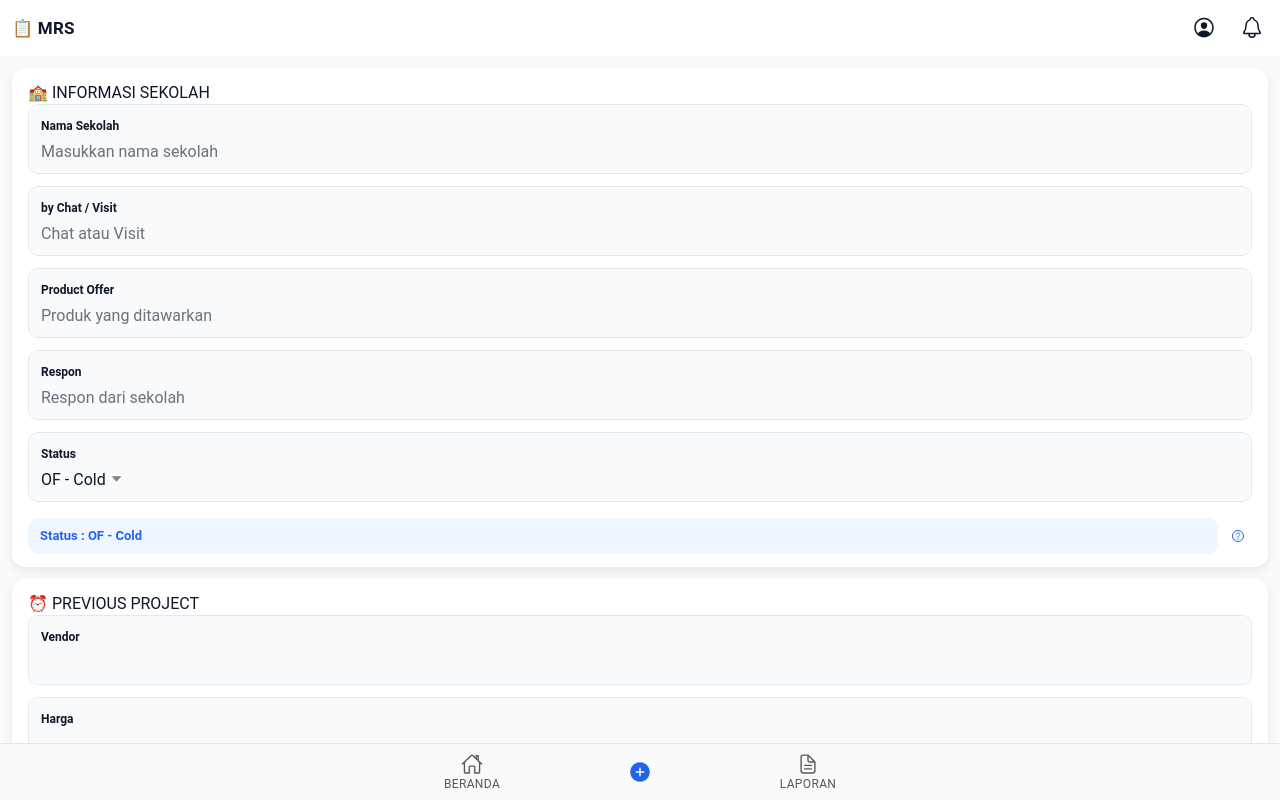
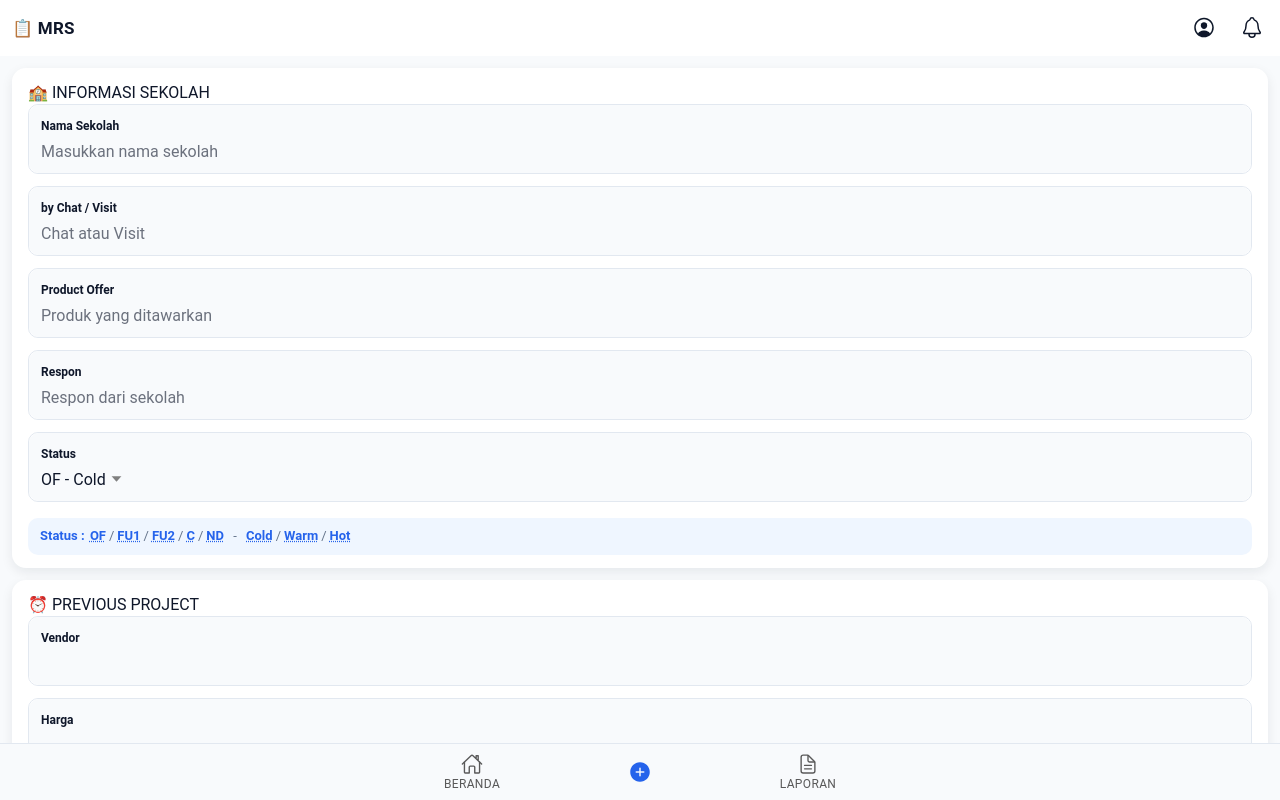
Before and after one commit to uddind/team-report-mavis, a React (Vite) app: page /tambah-report in a window 1280 px wide. Built offline with nearby package versions, Linux system fonts and the light colour scheme.

Commit message:
Add clickable status legend with individual popups

```diff
--- /dev/null
+++ b/src/components/StatusLegend.css
@@ -0,0 +1,53 @@
+.status-legend {
+  margin-top: 4px;
+  font-size: 13px;
+  line-height: 1.6;
+  padding: 8px 12px;
+  background: #EFF6FF;
+  border-radius: var(--app-radius-sm, 10px);
+}
+
+.legend-label {
+  font-weight: 600;
+  color: #2563EB;
+}
+
+.legend-term {
+  color: #2563EB;
+  font-weight: 700;
+  text-decoration: underline dotted;
+  cursor: pointer;
+  padding: 2px;
+}
+
+.legend-separator {
+  color: #64748B;
+  margin: 0 1px;
+}
+
+.legend-dash {
+  margin: 0 4px;
+}
+
+.status-legend-popover {
+  --width: 220px;
+}
+
+.status-legend-popover-content {
+  --background: #ffffff;
+  padding: 10px 12px;
+}
+
+.legend-popover-title {
+  font-size: 14px;
+  font-weight: 700;
+  color: #2563EB;
+  margin: 0 0 4px 0;
+}
+
+.legend-popover-desc {
+  font-size: 12px;
+  color: #334155;
+  margin: 0;
+  line-height: 1.4;
+}
--- /dev/null
+++ b/src/components/StatusLegend.tsx
@@ -0,0 +1,63 @@
+import { useState } from 'react';
+import { IonPopover, IonContent } from '@ionic/react';
+import './StatusLegend.css';
+
+const descriptions: Record<string, string> = {
+  OF: 'Offer — penawaran awal ke sekolah',
+  'FU1': 'Follow Up 1 — tindak lanjut pertama',
+  'FU2': 'Follow Up 2 — tindak lanjut kedua',
+  C: 'Closing — deal/kesepakatan berhasil',
+  ND: 'No Deal — tidak ada respon / tidak lanjut',
+  Cold: 'Belum tertarik dengan penawaran',
+  Warm: 'Mulai tertarik, perlu tindak lanjut',
+  Hot: 'Sangat tertarik, siap closing',
+};
+
+const statusTerms = ['OF', 'FU1', 'FU2', 'C', 'ND'];
+const tempTerms = ['Cold', 'Warm', 'Hot'];
+
+const StatusLegend: React.FC = () => {
+  const [activeTerm, setActiveTerm] = useState<string | null>(null);
+  const [popoverEvent, setPopoverEvent] = useState<Event | undefined>(undefined);
+
+  const handleTermClick = (term: string, e: React.MouseEvent) => {
+    setPopoverEvent(e.nativeEvent);
+    setActiveTerm(term);
+  };
+
+  const renderTerm = (term: string, isLast: boolean) => (
+    <span key={term}>
+      <span className="legend-term" onClick={(e) => handleTermClick(term, e)}>
+        {term}
+      </span>
+      {!isLast && <span className="legend-separator">/</span>}
+    </span>
+  );
+
+  return (
+    <div className="status-legend">
+      <span className="legend-label">Status : </span>
+      {statusTerms.map((term, i) => renderTerm(term, i === statusTerms.length - 1))}
+      <span className="legend-separator legend-dash"> - </span>
+      {tempTerms.map((term, i) => renderTerm(term, i === tempTerms.length - 1))}
+
+      <IonPopover
+        isOpen={activeTerm !== null}
+        event={popoverEvent}
+        onDidDismiss={() => setActiveTerm(null)}
+        className="status-legend-popover"
+      >
+        <IonContent class="status-legend-popover-content">
+          {activeTerm && (
+            <>
+              <h4 className="legend-popover-title">{activeTerm}</h4>
+              <p className="legend-popover-desc">{descriptions[activeTerm]}</p>
+            </>
+          )}
+        </IonContent>
+      </IonPopover>
+    </div>
+  );
+};
+
+export default StatusLegend;
--- a/src/pages/EditReport.tsx
+++ b/src/pages/EditReport.tsx
@@ -19,7 +19,7 @@ import {
 } from '@ionic/react';
 import Header from '../components/Header';
 import FormSectionCard from '../components/FormSectionCard';
-import StatusInfoPopover from '../components/StatusInfoPopover';
+import StatusLegend from '../components/StatusLegend';
 import type { Report } from '../types/Report';
 import { getReportById, updateReport } from '../services/reportService';
 import { combinedStatusOptions, combineStatus, splitStatus } from '../utils/statusOptions';
@@ -247,12 +247,7 @@ const EditReport: React.FC = () => {
             </IonSelect>
           </IonItem>
 
-          <div className="status-result-badge-row">
-            <div className="status-result-badge">
-              Status : {combinedStatus.replace('|', ' - ')}
-            </div>
-            <StatusInfoPopover />
-          </div>
+              <StatusLegend />
         </FormSectionCard>
 
         {/* ⏰ PREVIOUS PROJECT */}
--- a/src/pages/TambahReport.tsx
+++ b/src/pages/TambahReport.tsx
@@ -17,7 +17,7 @@ import {
 } from '@ionic/react';
 import Header from '../components/Header';
 import FormSectionCard from '../components/FormSectionCard';
-import StatusInfoPopover from '../components/StatusInfoPopover';
+import StatusLegend from '../components/StatusLegend';
 import type { Report } from '../types/Report';
 import { addReport } from '../services/reportService';
 import { combinedStatusOptions, splitStatus } from '../utils/statusOptions';
@@ -174,12 +174,7 @@ const TambahReport: React.FC = () => {
             </IonSelect>
           </IonItem>
 
-          <div className="status-result-badge-row">
-            <div className="status-result-badge">
-              Status : {combinedStatus.replace('|', ' - ')}
-            </div>
-            <StatusInfoPopover />
-          </div>
+          <StatusLegend />
         </FormSectionCard>
 
         {/* ⏰ PREVIOUS PROJECT */}
```
